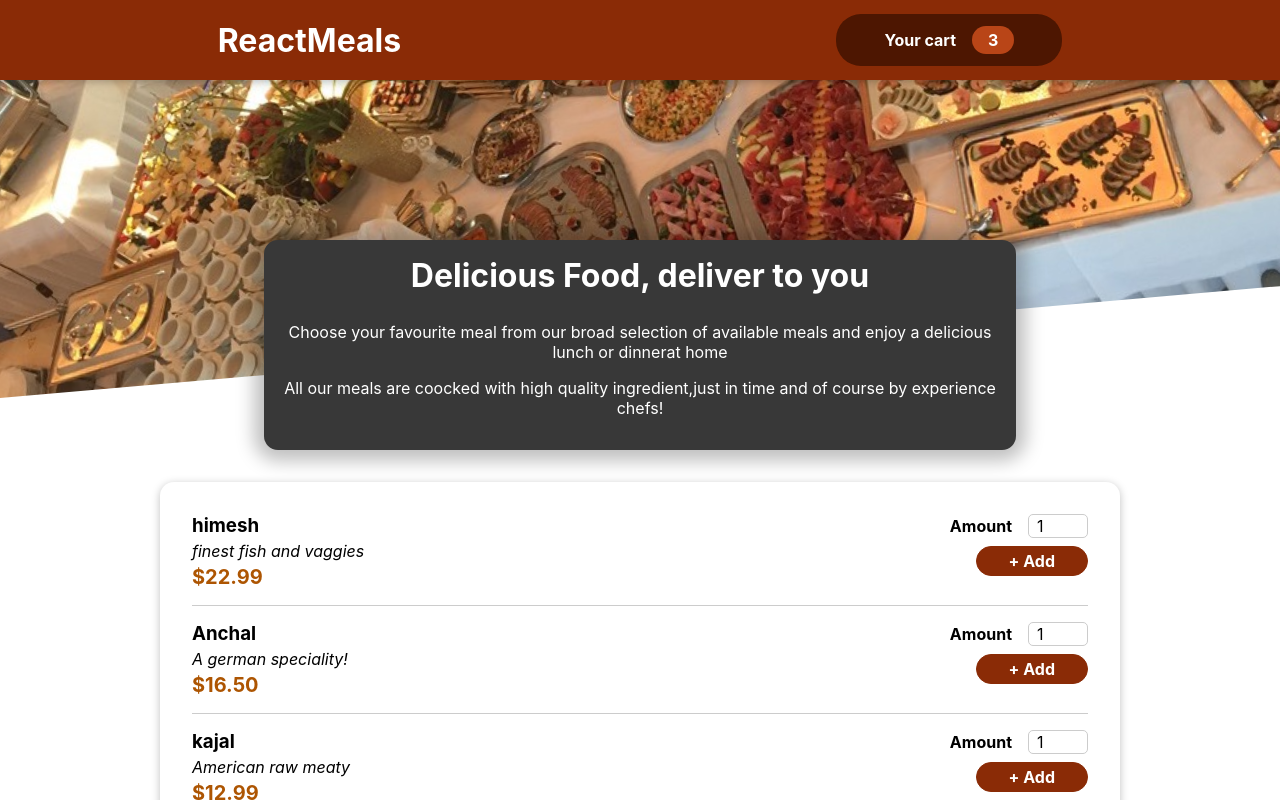
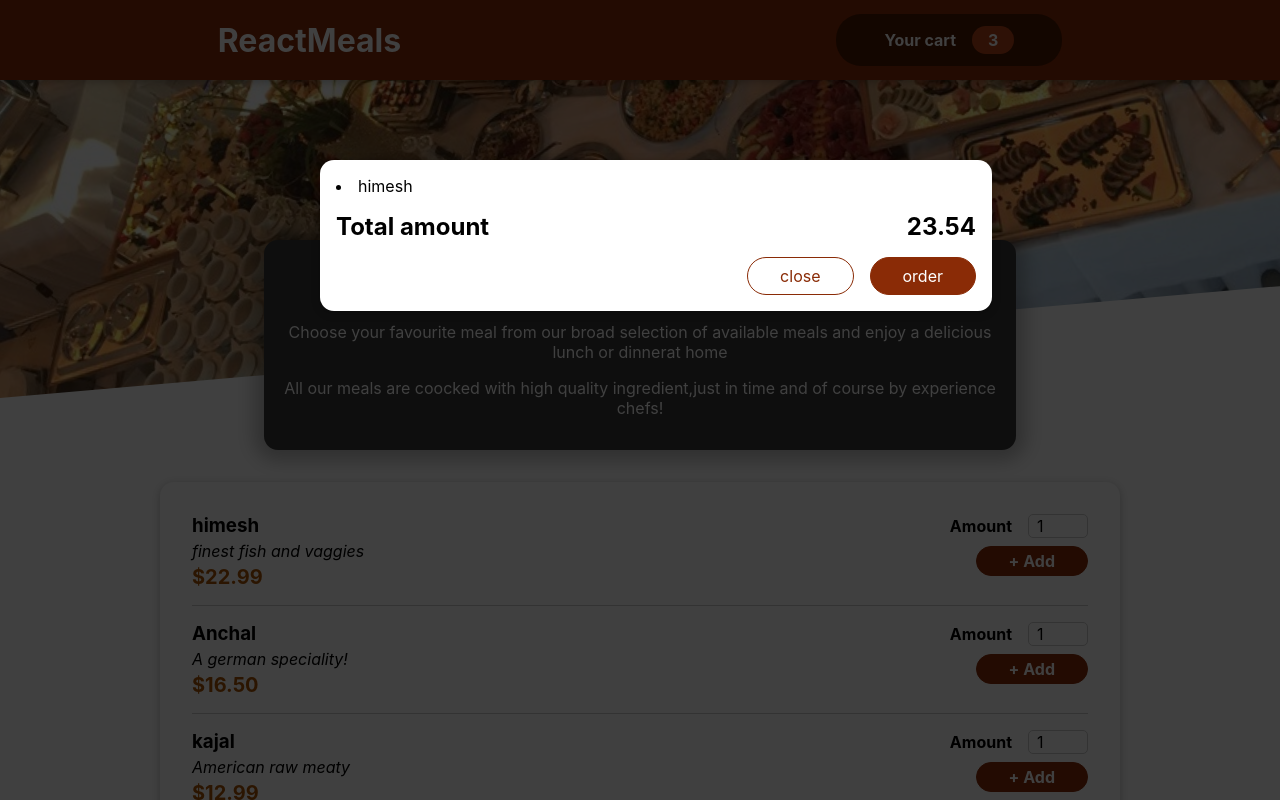
Before and after one commit to 99himesh/RENSTURENT-WEBSITE, a React (Create React App) app in the folder resturent/: page / in a window 1280 px wide. Shown: the top 800 px of the page. Built offline with nearby package versions, Linux system fonts and the light colour scheme.

Commit message:
resturent website (task  5 )

```diff
--- a/resturent/public/index.html
+++ b/resturent/public/index.html
@@ -10,34 +10,15 @@
       content="Web site created using create-react-app"
     />
     <link rel="apple-touch-icon" href="%PUBLIC_URL%/logo192.png" />
-    <!--
-      manifest.json provides metadata used when your web app is installed on a
-      user's mobile device or desktop. See https://developers.google.com/web/fundamentals/web-app-manifest/
-    -->
+
     <link rel="manifest" href="%PUBLIC_URL%/manifest.json" />
-    <!--
-      Notice the use of %PUBLIC_URL% in the tags above.
-      It will be replaced with the URL of the `public` folder during the build.
-      Only files inside the `public` folder can be referenced from the HTML.
 
-      Unlike "/favicon.ico" or "favicon.ico", "%PUBLIC_URL%/favicon.ico" will
-      work correctly both with client-side routing and a non-root public URL.
-      Learn how to configure a non-root public URL by running `npm run build`.
-    -->
     <title>React App</title>
   </head>
   <body>
     <noscript>You need to enable JavaScript to run this app.</noscript>
+    <div id="overLays"></div>
     <div id="root"></div>
-    <!--
-      This HTML file is a template.
-      If you open it directly in the browser, you will see an empty page.
 
-      You can add webfonts, meta tags, or analytics to this file.
-      The build step will place the bundled scripts into the <body> tag.
-
-      To begin the development, run `npm start` or `yarn start`.
-      To create a production bundle, use `npm run build` or `yarn build`.
-    -->
   </body>
 </html>
--- a/resturent/src/App.js
+++ b/resturent/src/App.js
@@ -3,12 +3,15 @@
 import './App.css';
 import Header from './component/Layout/Header';
 import Meals from './component/Meels/Meals';
+import Cart from './component/Cart/cart';
 
 
 
 function App() {
   return (
+
     <Fragment >
+       <Cart/>
      <Header/>
      <main>
       <Meals/>
--- /dev/null
+++ b/resturent/src/component/Cart/cart.js
@@ -0,0 +1,24 @@
+ import Modal from '../UI/Modal';
+import classes from './cart.module.css';
+  const Cart=props=>{
+
+    const cartItem=[{id:'c1',name:'himesh',amount:2,price:12.99}].
+    map((item)=>(
+        <li>{item.name}</li>
+    ))
+    return <Modal>
+        {cartItem}
+        <div className={classes.total}>
+            <span>Total amount</span>
+            <span>23.54</span>
+        </div>
+        <div className={classes.actions}>
+            <button className={classes['button--alt']}>close</button>
+            <button className={classes.button}>order</button>
+
+        </div>
+
+    </Modal>
+}
+
+export default Cart;
--- /dev/null
+++ b/resturent/src/component/Cart/cart.module.css
@@ -0,0 +1,46 @@
+.cart-items {
+    list-style: none;
+    margin: 0;
+    padding: 0;
+    max-height: 20rem;
+    overflow: auto;
+  }
+
+  .total {
+    display: flex;
+    justify-content: space-between;
+    align-items: center;
+    font-weight: bold;
+    font-size: 1.5rem;
+    margin: 1rem 0;
+  }
+
+  .actions {
+    text-align: right;
+  }
+
+  .actions button {
+    font: inherit;
+    cursor: pointer;
+    background-color: transparent;
+    border: 1px solid #8a2b06;
+    padding: 0.5rem 2rem;
+    border-radius: 25px;
+    margin-left: 1rem;
+  }
+
+  .actions button:hover,
+  .actions button:active {
+    background-color: #5a1a01;
+    border-color: #5a1a01;
+    color: white;
+  }
+
+  .actions .button--alt {
+    color: #8a2b06;
+  }
+
+  .actions .button {
+    background-color: #8a2b06;
+    color: white;
+  }
--- /dev/null
+++ b/resturent/src/component/UI/Modal.js
@@ -0,0 +1,29 @@
+
+import { Fragment } from 'react';
+import classes from './Modal.module.css';
+import  ReactDOM from 'react-dom';
+
+
+const Backdrop=props=>{
+  return <div className={classes.backdrop}></div>
+}
+const ModalOverlay=props=>{
+    return <div className={classes.modal}>
+        <div className={classes.content} >{props.children}</div>
+    </div>
+
+}
+
+const portalElement=document.getElementById('overLays');
+
+const Modal=props=>{
+      return <Fragment>
+        {/* <Backdrop/>
+        <ModalOverlay>{props.children}</ModalOverlay> */}
+        {ReactDOM.createPortal(<Backdrop/>,portalElement)}
+        {ReactDOM.createPortal(<ModalOverlay>{props.children}</ModalOverlay>,portalElement)}
+
+      </Fragment>
+}
+
+export default Modal;
--- /dev/null
+++ b/resturent/src/component/UI/Modal.module.css
@@ -0,0 +1,40 @@
+.backdrop {
+    position: fixed;
+    top: 0;
+    left: 0;
+    width: 100%;
+    height: 100vh;
+    z-index: 20;
+    background-color: rgba(0, 0, 0, 0.75);
+  }
+
+  .modal {
+    position: fixed;
+    top: 20vh;
+    left: 5%;
+    width: 90%;
+    background-color: white;
+    padding: 1rem;
+    border-radius: 14px;
+    box-shadow: 0 2px 8px rgba(0, 0, 0, 0.25);
+    z-index: 30;
+    animation: slide-down 300ms ease-out forwards;
+  }
+
+  @media (min-width: 768px) {
+    .modal {
+      width: 40rem;
+      left: calc(50% - 20rem);
+    }
+  }
+
+  @keyframes slide-down {
+    from {
+      opacity: 0;
+      transform: translateY(-3rem);
+    }
+    to {
+      opacity: 1;
+      transform: translateY(0);
+    }
+  }
```
